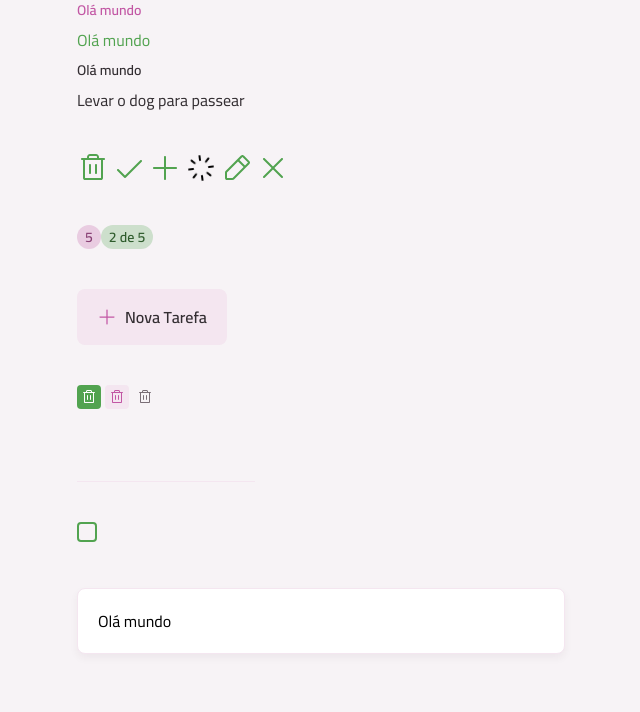
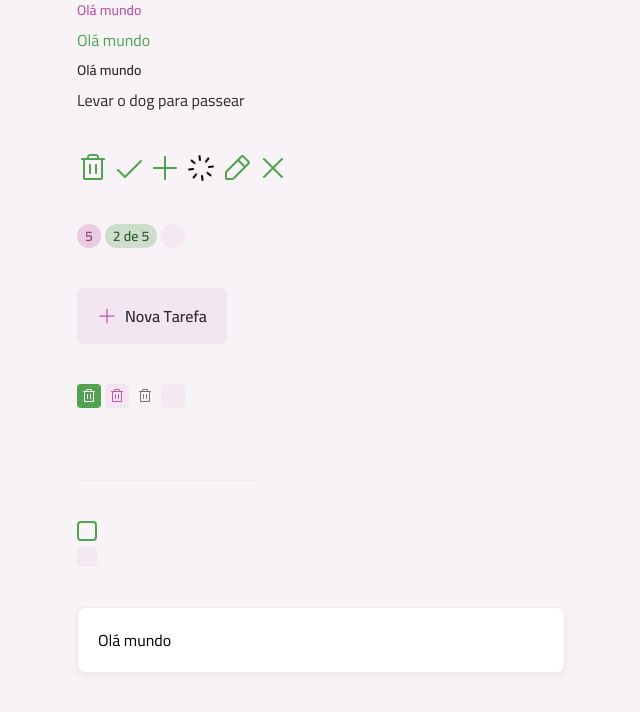
Before and after one commit to FelipeDuan/react-todo-list, a React (Vite) app: page / in a window 1280 px wide. Shown: the top 712 px of the page, without its empty margins (319-959 px from the left). Built offline with nearby package versions, Linux system fonts and the light colour scheme.

Commit message:
feat: create Skeleton component

```diff
--- a/src/App.tsx
+++ b/src/App.tsx
@@ -13,6 +13,7 @@ import { InputText } from "./components/input-text";
 import { InputCheckbox } from "./components/input-checkbox";
 import { Card } from "./components/card";
 import { Container } from "./components/container";
+import { Skeleton } from "./components/skeleton";
 
 export function App() {
   return (
@@ -36,9 +37,10 @@ export function App() {
           <Icon svg={XIcon} className="fill-green-base" />
         </div>
 
-        <div>
+        <div className="flex gap-1">
           <Badge variant="secondary">5</Badge>
           <Badge variant="primary">2 de 5</Badge>
+          <Badge loading>5</Badge>
         </div>
 
         <div>
@@ -49,6 +51,7 @@ export function App() {
           <ButtonIcon icon={TrashIcon} />
           <ButtonIcon icon={TrashIcon} variant={"secondary"} />
           <ButtonIcon icon={TrashIcon} variant={"tertiary"} />
+          <ButtonIcon icon={TrashIcon} loading />
         </div>
 
         <div>
@@ -57,11 +60,18 @@ export function App() {
 
         <div>
           <InputCheckbox />
+          <InputCheckbox loading />
         </div>
 
         <div>
           <Card size={"md"}>Olá mundo</Card>
         </div>
+
+        <div className="space-y-2">
+          <Skeleton className="h-6" />
+          <Skeleton className="h-6" />
+          <Skeleton className="w-96 h-6" />
+        </div>
       </div>
     </Container>
   );
--- a/src/components/badge.tsx
+++ b/src/components/badge.tsx
@@ -1,11 +1,13 @@
+import { Skeleton } from "./skeleton";
 import { Text } from "./text";
-import { cva, type VariantProps } from "class-variance-authority";
+import { cva, cx, type VariantProps } from "class-variance-authority";
 
 export const badgeVariants = cva(
   "inline-flex items-center justify-center rounded-full",
   {
     variants: {
       variant: {
+        none: "",
         primary: "bg-green-light",
         secondary: "bg-pink-light",
       },
@@ -23,6 +25,7 @@ export const badgeVariants = cva(
 export const badgeTextVariants = cva("", {
   variants: {
     variant: {
+      none: "",
       primary: "text-green-dark",
       secondary: "text-pink-dark",
     },
@@ -32,17 +35,44 @@ export const badgeTextVariants = cva("", {
   },
 });
 
+export const badgeSkeletonVariants = cva("", {
+  variants: {
+    size: {
+      sm: "w-6 h-6",
+    },
+  },
+  defaultVariants: {
+    size: "sm",
+  },
+});
+
 interface BadgeProps
   extends React.ComponentProps<"div">,
-    VariantProps<typeof badgeVariants> {}
+    VariantProps<typeof badgeVariants> {
+  loading?: boolean;
+}
 
 export function Badge({
   variant,
   size,
   className,
   children,
+  loading,
   ...props
 }: BadgeProps) {
+  if (loading) {
+    return (
+      <Skeleton
+        rounded={"full"}
+        className={cx(
+          badgeVariants({ variant: "none" }),
+          badgeSkeletonVariants({ size }),
+          className
+        )}
+      />
+    );
+  }
+
   return (
     <div className={badgeVariants({ variant, size, className })} {...props}>
       <Text variant="body-sm-bold" className={badgeTextVariants({ variant })}>
--- a/src/components/button-icon.tsx
+++ b/src/components/button-icon.tsx
@@ -1,11 +1,13 @@
 import { cva, type VariantProps } from "class-variance-authority";
 import { Icon } from "./icon";
+import { Skeleton } from "./skeleton";
 
 export const buttonIconVariants = cva(
   "inline-flex justify-center cursor-pointer transition group",
   {
     variants: {
       variant: {
+        none: "",
         primary: "bg-green-base hover:bg-green-dark",
         secondary: "bg-gray-200 hover:bg-pink-base",
         tertiary: "bg-transparent hover:bg-gray-200",
@@ -28,6 +30,7 @@ export const buttonIconVariants = cva(
 export const buttonIconIconVariants = cva("transition", {
   variants: {
     variant: {
+      none: "",
       primary: "fill-white",
       secondary: "fill-pink-base group-hover:fill-white",
       tertiary: "fill-gray-300 group-hover:fill-gray-400",
@@ -46,6 +49,7 @@ interface ButtonIconProps
   extends VariantProps<typeof buttonIconVariants>,
     Omit<React.ComponentProps<"button">, "size" | "disabled"> {
   icon: React.ComponentProps<typeof Icon>["svg"];
+  loading?: boolean;
 }
 
 export function ButtonIcon({
@@ -54,8 +58,17 @@ export function ButtonIcon({
   disabled,
   className,
   icon,
+  loading,
   ...props
 }: ButtonIconProps) {
+  if (loading) {
+    return (
+      <Skeleton
+        rounded={"sm"}
+        className={buttonIconVariants({ variant: "none", size, className })}
+      />
+    );
+  }
   return (
     <button
       className={buttonIconVariants({ variant, size, disabled, className })}
--- a/src/components/input-checkbox.tsx
+++ b/src/components/input-checkbox.tsx
@@ -1,15 +1,23 @@
 import { cva, type VariantProps } from "class-variance-authority";
 import { Icon } from "./icon";
 import CheckIcon from "../assets/icons/check.svg?react";
+import { Skeleton } from "./skeleton";
 
 export const inputCheckboxWrapperVariants = cva(
   `inline-flex items-center justify-center  relative group`
 );
 
 export const inputCheckboxVariants = cva(
-  `appearance-none cursor-pointer peer flex items-center justify-center border-2 border-solid transition overflow-hidden border-green-base hover:border-green-dark hover:bg-green-dark/20 checked:border-green-base checked:bg-green-base group-hover:checked:border-green-dark group-hover:checked:bg-green-dark`,
+  `appearance-none cursor-pointer peer flex items-center justify-center transition overflow-hidden`,
   {
     variants: {
+      variant: {
+        none: "",
+        default: `
+        border-2 border-solid
+        border-green-base hover:border-green-dark hover:bg-green-dark/20 checked:border-green-base checked:bg-green-base group-hover:checked:border-green-dark group-hover:checked:bg-green-dark
+        `,
+      },
       size: {
         md: "w-5 h-5 rounded-sm",
       },
@@ -18,6 +26,7 @@ export const inputCheckboxVariants = cva(
       },
     },
     defaultVariants: {
+      variant: "default",
       size: "md",
       disabled: false,
     },
@@ -40,19 +49,32 @@ export const inputCheckboxIconVariants = cva(
 
 interface InputCheckboxProps
   extends VariantProps<typeof inputCheckboxVariants>,
-    Omit<React.ComponentProps<"input">, "size" | "disabled"> {}
+    Omit<React.ComponentProps<"input">, "size" | "disabled"> {
+  loading?: boolean;
+}
 
 export function InputCheckbox({
+  variant,
   size,
   disabled,
   className,
+  loading,
   ...props
 }: InputCheckboxProps) {
+  if (loading) {
+    return (
+      <Skeleton
+        rounded={"sm"}
+        className={inputCheckboxVariants({ variant: "none", size })}
+      />
+    );
+  }
+
   return (
     <label className={inputCheckboxWrapperVariants({ className })}>
       <input
         type="checkbox"
-        className={inputCheckboxVariants({ size, disabled })}
+        className={inputCheckboxVariants({ variant, size, disabled })}
         {...props}
       />
       <Icon svg={CheckIcon} className={inputCheckboxIconVariants({ size })} />
--- /dev/null
+++ b/src/components/skeleton.tsx
@@ -0,0 +1,28 @@
+import { cva, type VariantProps } from "class-variance-authority";
+import type React from "react";
+
+export const skeletonVariants = cva(
+  `animate-pulse bg-gray-200 pointer-events-none`,
+  {
+    variants: {
+      rounded: {
+        sm: "rounded-sm",
+        lg: "rounded-lg",
+        full: "rounded-full",
+      },
+    },
+    defaultVariants: {
+      rounded: "lg",
+    },
+  }
+);
+
+interface SkeletonProps
+  extends VariantProps<typeof skeletonVariants>,
+    React.ComponentProps<"div"> {}
+
+export function Skeleton({ rounded, className, ...props }: SkeletonProps) {
+  return (
+    <div className={skeletonVariants({ rounded, className })} {...props} />
+  );
+}
```
